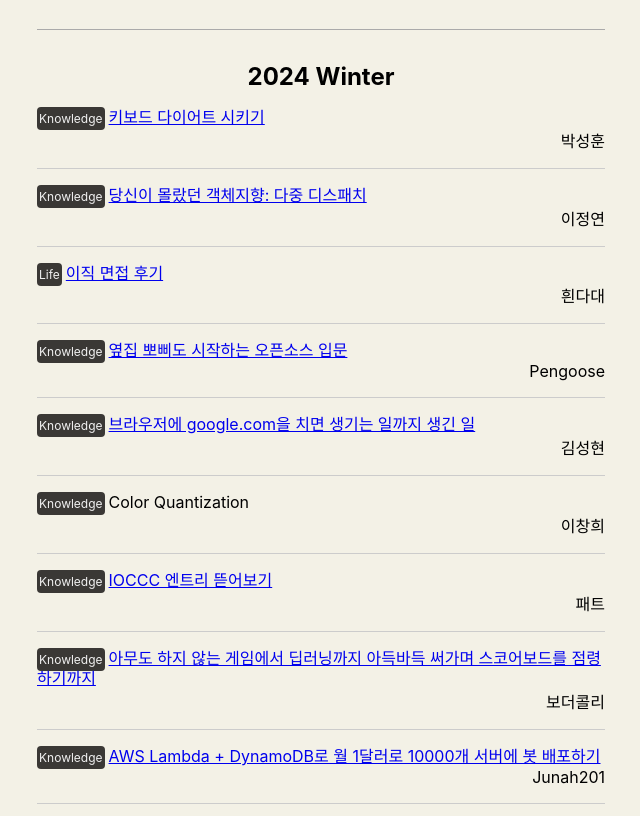
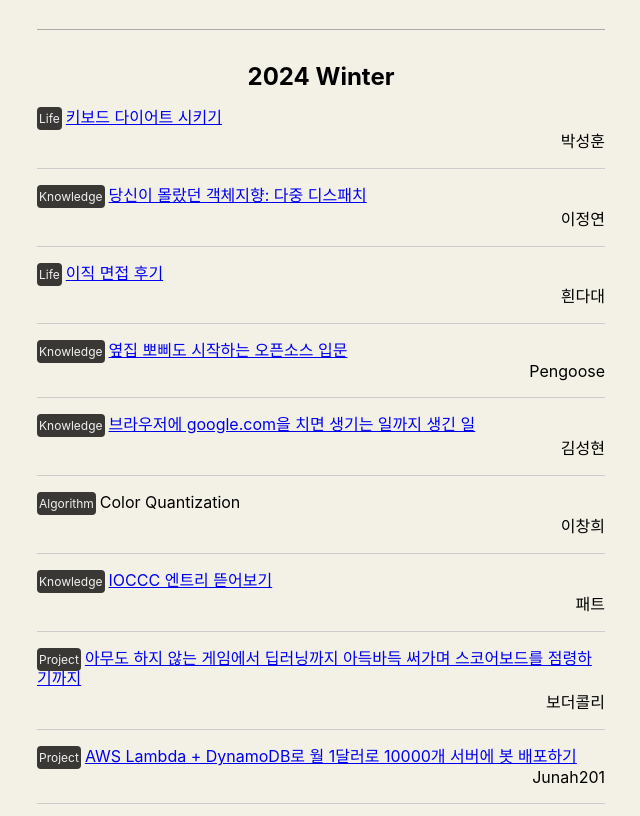
Before and after one commit to bbconfhq/conference, a Gatsby site: page /archive in a window 1280 px wide. Shown: the part 136-952 px from the top of the page, without its empty margins (319-959 px from the left). Built offline with nearby package versions, Linux system fonts and the light colour scheme; Gatsby itself is replaced by a stand-in of ours; a web font is replaced by a local one.

Commit message:
Re-categorize sessions (#50)
Let's make this clear.
We have four categories, and when selecting presenters, we should also
consider maintaining a similar number of sessions across each category.

- Knowledge: Includes only topics related to development.
- Life: Includes only topics about the life of developers or their
surroundings.
- Algorithm: Includes only topics about algorithms.
- Project: Includes only topics about projects where a specific subject
was developed or explored.

The criteria above have been revised accordingly.

```diff
--- a/data/archive/archive.json
+++ b/data/archive/archive.json
@@ -5,7 +5,7 @@
       {
         "speaker": "박성훈",
         "title": "키보드 다이어트 시키기",
-        "category": "Knowledge",
+        "category": "Life",
         "file_url": "https://bbconfwebdav.vulcan.site/bbconf/2024-winter/%eb%b0%95%ec%84%b1%ed%9b%88_%ed%82%a4%eb%b3%b4%eb%93%9c%20%eb%8b%a4%ec%9d%b4%ec%96%b4%ed%8a%b8%20%ec%8b%9c%ed%82%a4%ea%b8%b0.pdf"
       },
       {
@@ -35,7 +35,7 @@
       {
         "speaker": "이창희",
         "title": "Color Quantization",
-        "category": "Knowledge",
+        "category": "Algorithm",
         "file_url": ""
       },
       {
@@ -47,13 +47,13 @@
       {
         "speaker": "보더콜리",
         "title": "아무도 하지 않는 게임에서 딥러닝까지 아득바득 써가며 스코어보드를 점령하기까지",
-        "category": "Knowledge",
+        "category": "Project",
         "file_url": "https://bbconfwebdav.vulcan.site/bbconf/2024-winter/%eb%b3%b4%eb%8d%94%ec%bd%9c%eb%a6%ac_%ec%95%84%eb%ac%b4%eb%8f%84%20%ed%95%98%ec%a7%80%20%ec%95%8a%eb%8a%94%20%ea%b2%8c%ec%9e%84%ec%97%90%ec%84%9c%20%eb%94%a5%eb%9f%ac%eb%8b%9d%ea%b9%8c%ec%a7%80%20%ec%95%84%eb%93%9d%eb%b0%94%eb%93%9d%20%ec%8d%a8%ea%b0%80%eb%a9%b0%20%ec%8a%a4%ec%bd%94%ec%96%b4%eb%b3%b4%eb%93%9c%eb%a5%bc%20%ec%a0%90%eb%a0%b9%ed%95%98%ea%b8%b0%ea%b9%8c%ec%a7%80.pdf"
       },
       {
         "speaker": "Junah201",
         "title": "AWS Lambda + DynamoDB로 월 1달러로 10000개 서버에 봇 배포하기",
-        "category": "Knowledge",
+        "category": "Project",
         "file_url": "https://bbconfwebdav.vulcan.site/bbconf/2024-winter/Junah201_AWS%20Lambda%20+%20DynamoDB%eb%a1%9c%20%ec%9b%94%201%eb%8b%ac%eb%9f%ac%eb%a1%9c%2010000%ea%b0%9c%20%ec%84%9c%eb%b2%84%ec%97%90%20%eb%b4%87%20%eb%b0%b0%ed%8f%ac%ed%95%98%ea%b8%b0.pptx"
       },
       {
@@ -94,13 +94,13 @@
       {
         "speaker": "불칸",
         "title": "홈서버 1년 사용기와 셋팅에 대하여",
-        "category": "Knowledge",
+        "category": "Project",
         "file_url": "https://bbconfwebdav.vulcan.site/bbconf/2024-summer/%eb%b6%88%ec%b9%b8_%ed%99%88%ec%84%9c%eb%b2%84%201%eb%85%84%20%ec%82%ac%ec%9a%a9%ea%b8%b0%ec%99%80%20%ec%85%8b%ed%8c%85%ec%97%90%20%eb%8c%80%ed%95%b4%ec%84%9c.pdf"
       },
       {
         "speaker": "마녀",
         "title": "블로그로 진짜 개발자처럼 보이는 법",
-        "category": "Knowledge",
+        "category": "Project",
         "file_url": "https://bbconfwebdav.vulcan.site/bbconf/2024-summer/%eb%a7%88%eb%85%80_%eb%b8%94%eb%a1%9c%ea%b7%b8%eb%a1%9c_%ec%a7%84%ec%a7%9c_%ea%b0%9c%eb%b0%9c%ec%9e%90%ec%b2%98%eb%9f%bc_%eb%b3%b4%ec%9d%b4%eb%8a%94_%eb%b2%95.pdf"
       },
       {
@@ -130,19 +130,19 @@
       {
         "speaker": "Yun",
         "title": "원주율 400자리 외우기",
-        "category": "Algorithm",
+        "category": "Knowledge",
         "file_url": "https://bbconfwebdav.vulcan.site/bbconf/2024-summer/%ec%9c%a4_%ed%8c%8c%ec%9d%b4%20400%ec%9e%90%eb%a6%ac%20%ec%99%b8%ec%9a%b0%ea%b8%b0.mp4"
       },
       {
         "speaker": "석환",
         "title": "GUI가 존재하지 않는 세상에 게임 올리기",
-        "category": "Knowledge",
+        "category": "Project",
         "file_url": "https://bbconfwebdav.vulcan.site/bbconf/2024-summer/%ec%84%9d%ed%99%98_GUI%ea%b0%80%20%ec%a1%b4%ec%9e%ac%ed%95%98%ec%a7%80%20%ec%95%8a%eb%8a%94%20%ec%84%b8%ec%83%81%ec%97%90%20%ea%b2%8c%ec%9e%84%20%ec%98%ac%eb%a6%ac%ea%b8%b0.pdf"
       },
       {
         "speaker": "냐하",
         "title": "1인 앱개발 여정",
-        "category": "Knowledge",
+        "category": "Project",
         "file_url": "https://bbconfwebdav.vulcan.site/bbconf/2024-summer/%eb%83%90%ed%95%98_1%ec%9d%b8%ec%95%b1%ea%b0%9c%eb%b0%9c%ec%97%ac%ec%a0%95.pptx"
       }
     ]
@@ -519,7 +519,7 @@
       {
         "speaker": "The Salamander",
         "title": "Christmas CTF Write Up",
-        "category": "Life",
+        "category": "Knowledge",
         "file_url": "https://bbconfwebdav.vulcan.site/bbconf/2019-winter/%5BThe%20Salamander%5DChristmas%20CTF%20Write%20Up.pptx"
       },
       {
```
Also changed, not shown: src/pages/about.tsx (+12 -0 lines).
